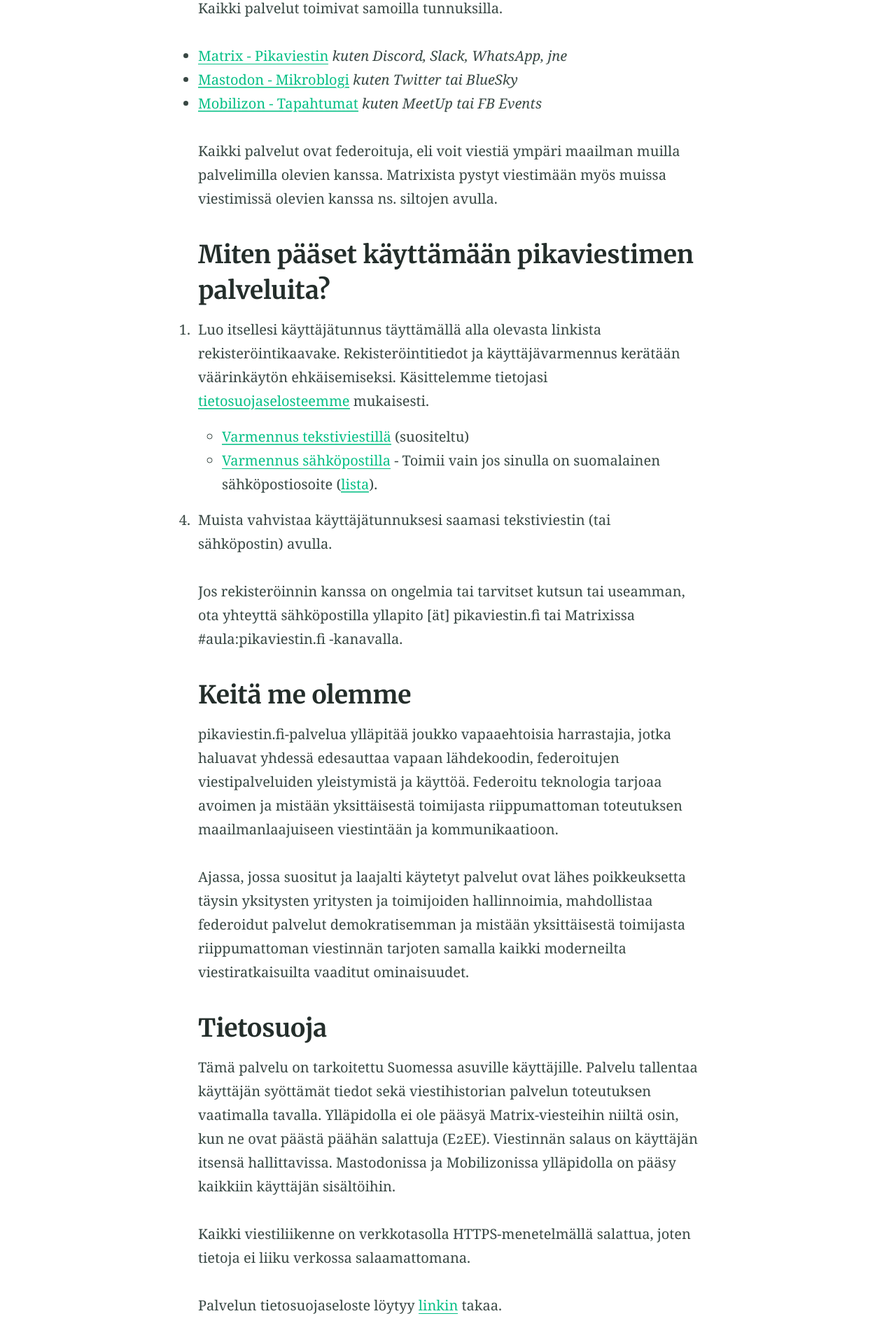
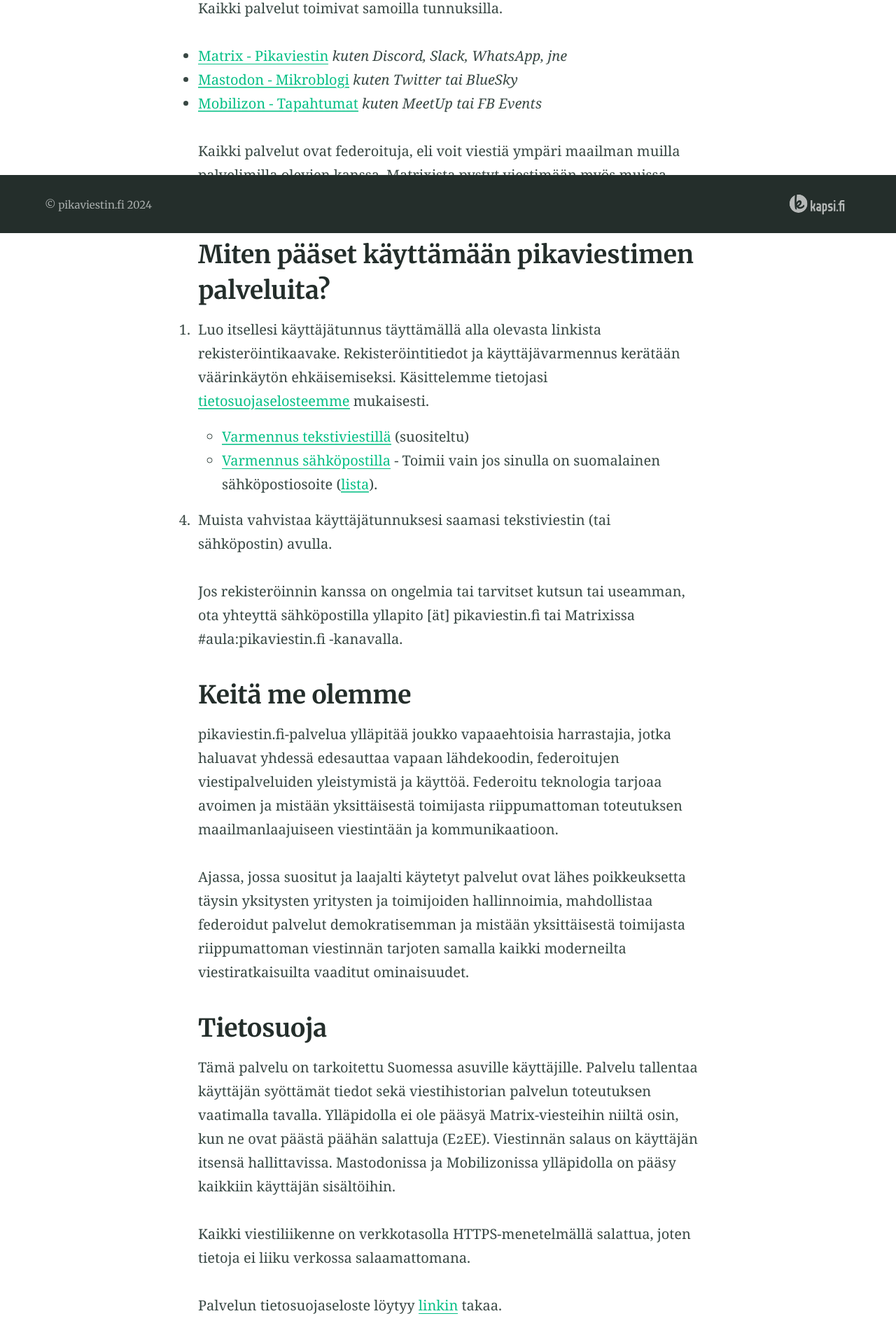
Before and after one commit to pikaviestin/website-www.pikaviestin.fi, a Jekyll site: the page built from index.md, in a window 1280 px wide. Shown: the part 567-2487 px from the top of the page at 70% size. Built offline with Jekyll 4.4.1, drawn with Linux system fonts in a browser that asks for light colours; some of the changed text lies outside the part shown.

Commit message:
Fixed footer with Kapsi ry logo

```diff
--- a/_config.yml
+++ b/_config.yml
@@ -129,6 +129,7 @@
 navigation_footer:
 - title: Tekniset resurssit tarjoaa Kapsi Internet-käyttäjät ry
   url: https://www.kapsi.fi
+  image: "/assets/logos/kapsi.svg"
 
 social_links: # Appears in sidebar. Set the urls then uncomment and comment out as desired
   GitHub: https://github.com/pikaviestin
--- a/_includes/nav-footer.html
+++ b/_includes/nav-footer.html
@@ -10,7 +10,13 @@
       {% endif %}
 
       <li class="item  item--nav{% if item.url == page.url %}  item--current{% endif %}">
-        <a href="{{ url }}">{{ item.title }}</a>
+        <a href="{{ url }}">
+          {% if item.image %}
+            <img src="{{ item.image }}" title="{{ item.title }}" alt="Kapsi ry">
+          {% else %}
+            {{ item.title }}
+          {% endif %}
+        </a>
       </li>
     {% endfor %}
   </ul>
--- a/_sass/_theme.scss
+++ b/_sass/_theme.scss
@@ -104,14 +104,30 @@
 .footer {
   background: $headingColour;
   color: $captionColour;
+  position: fixed;
+  width: 100%;
+  bottom: 0;
   a {
     color: $captionColour;
+    &:has(img) {
+      display: block;
+    }
+    &:focus,
     &:hover {
       color: $backgroundColour;
+      img {
+        opacity: 1;
+      }
+    }
+    img {
+      height: 2.5rem;
+      vertical-align: middle;
+      opacity: .667;
     }
   }
   .container {
     @include flex-wrap(wrap);
+    align-items: center;
   }
   .small {
     padding-top: 0;
@@ -139,6 +155,7 @@
   @include flex(1, 0, auto);
   @include justify-content(flex-start);
   margin-bottom: 1.6rem;
+  padding-bottom: 5rem;
   @include breakpoint(break-1) {
     @include justify-content(center);
     @include flex-direction(row);
```
Also changed, not shown: assets/logos/kapsi.svg (added).
